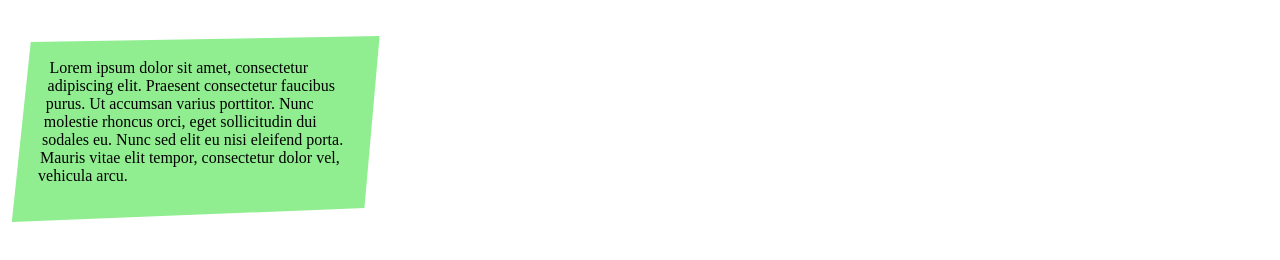
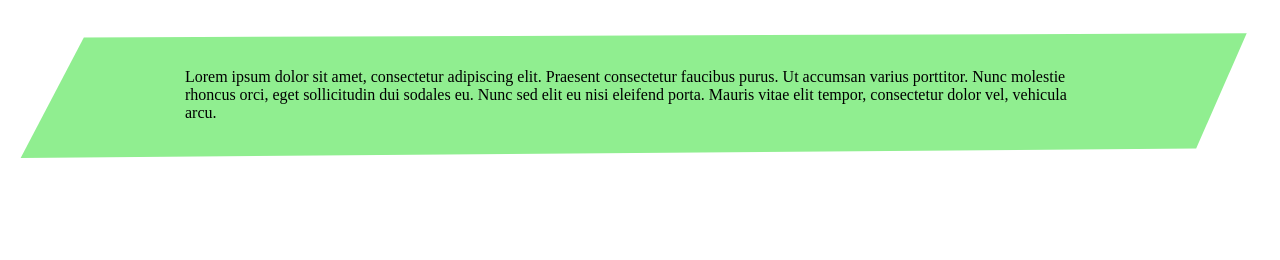
Before and after one commit to OrderAndCh4oS/Random-CSS-Shape-Text-Box, a plain HTML site: page index.html in a window 1280 px wide. Drawn offline with nearby package versions, Linux system fonts and the light colour scheme.

Commit message:
This now has flexible height, however margins do not match shape.

```diff
--- a/index.html
+++ b/index.html
@@ -1,14 +1,15 @@
 <html>
 <head>
     <style>
+        div {
+            box-sizing: border-box;
+        }
         div.holder {
             position: relative;
-            width: 30%;
-            height: 200px;
             margin: 20px auto;
+            padding: 40px 14%;
             float: left;
         }
-
         div.shape {
             position: absolute;
             left: 0;
@@ -20,26 +21,26 @@
         }
 
         div.text {
-            margin: 4% 0;
-            position: absolute;
+            position: relative;
             left: 0;
             top: 0;
             width: 100%;
-            height: 100%;
             z-index: 2;
             float: left;
+        }
+
+        p {
+            margin: 0;
         }
 
         div.left {
             float: left;
             width: 50%;
-            height: 100%;
         }
 
         div.right {
             float: right;
             width: 50%;
-            height: 100%;
         }
     </style>
     <script src="//ajax.googleapis.com/ajax/libs/jquery/1.11.0/jquery.min.js"></script>
```
